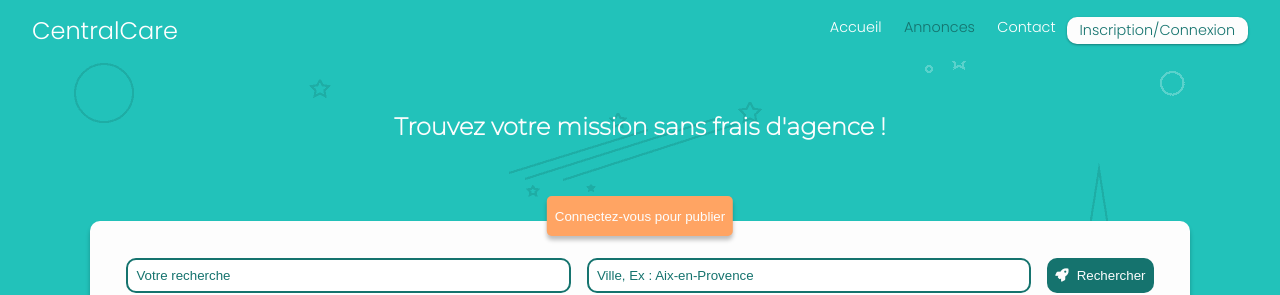
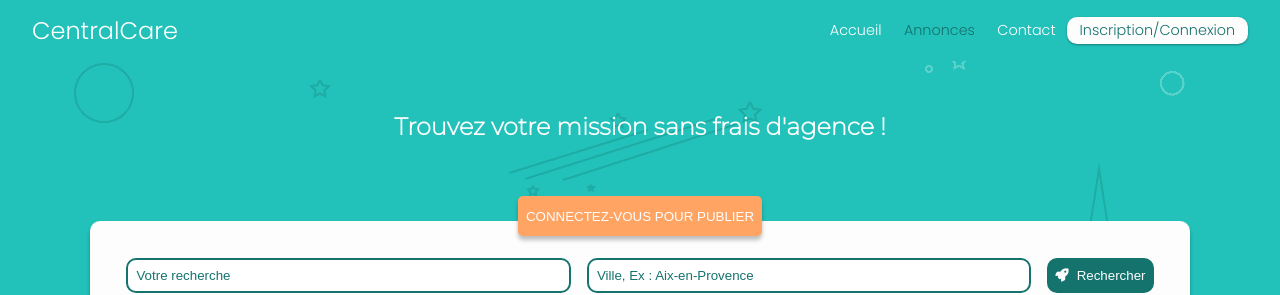
Before and after one commit to devbw/CentralCareClient, a React (Create React App) app: page /annonces in a window 1280 px wide. Shown: the top 295 px of the page. Built offline with nearby package versions, Linux system fonts and the light colour scheme; no server answers.

Commit message:
continue technical logic with cookies and user interaction and navbar changes

```diff
--- a/src/components/Log/Signin.js
+++ b/src/components/Log/Signin.js
@@ -58,6 +58,7 @@ const Signin = () => {
         onChange={(e) => setPassword(e.target.value)}
         required
       />
+      {showError ? <Error error={error} /> : ''}
       <button type="submit" onClick={login}>
         <i className="fas fa-rocket"></i>
         CONNEXION
--- a/src/components/Log/SignupForm/Signupuser.js
+++ b/src/components/Log/SignupForm/Signupuser.js
@@ -117,6 +117,7 @@ const Signupuser = () => {
             J'ai lu et j'accepte les <a href="/">CGU</a>
           </span>
         </div>
+        {showError ? <Error error={error} /> : ''}
         <button type="submit" onClick={signup}>
           <i className="fas fa-user-plus"></i>
           M'INSCRIRE
--- a/src/pages/Annonces.js
+++ b/src/pages/Annonces.js
@@ -49,7 +49,7 @@ const Annonces = () => {
           </button>
         </NavLink> : <NavLink exact to="/login-register" activeClassName="nav-active">
           <button className='adverts-publish'>
-            Connectez-vous pour publier
+            CONNECTEZ-VOUS POUR PUBLIER
           </button>
         </NavLink>}
 
--- a/src/styles/components/_navigation.scss
+++ b/src/styles/components/_navigation.scss
@@ -12,7 +12,10 @@
   @media screen and (max-width: 800px) {
     padding: 0.4rem 1rem;
   }
-
+  nav{
+    display: flex;
+    align-items: center;
+  }
   .centralcare {
     color: white;
     font-size: 1.5rem;
```
